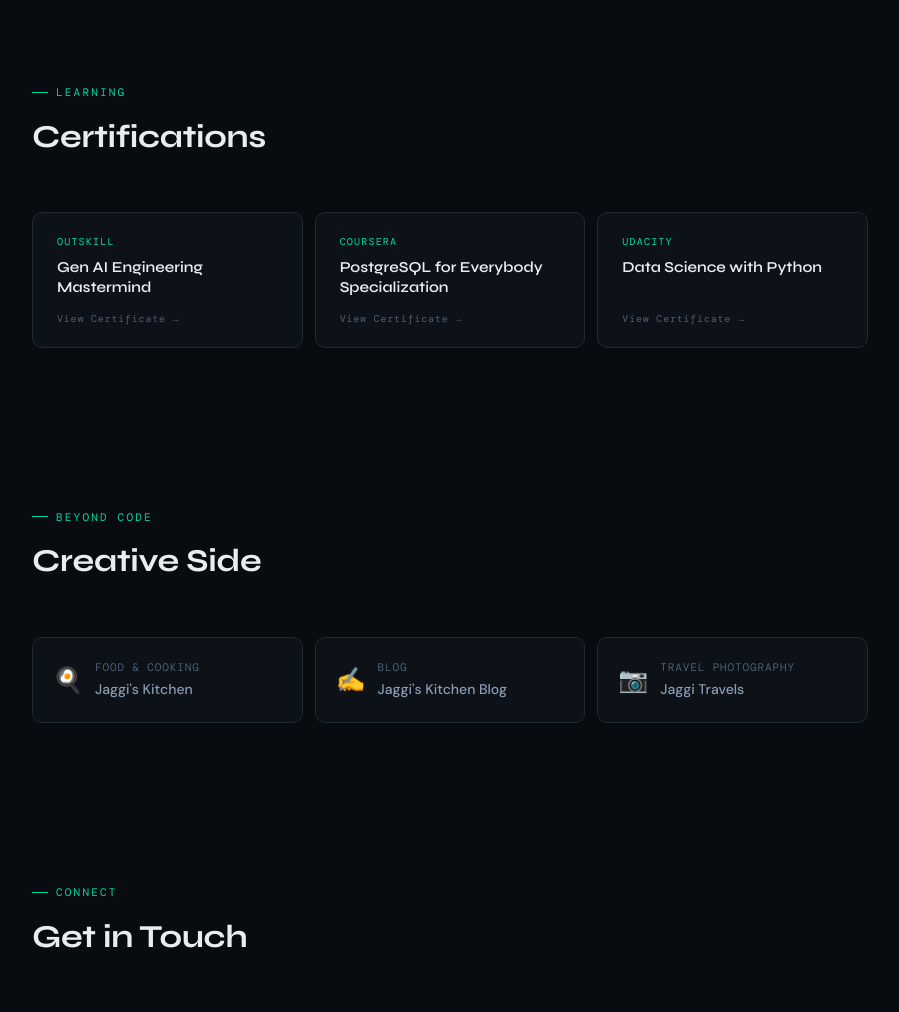
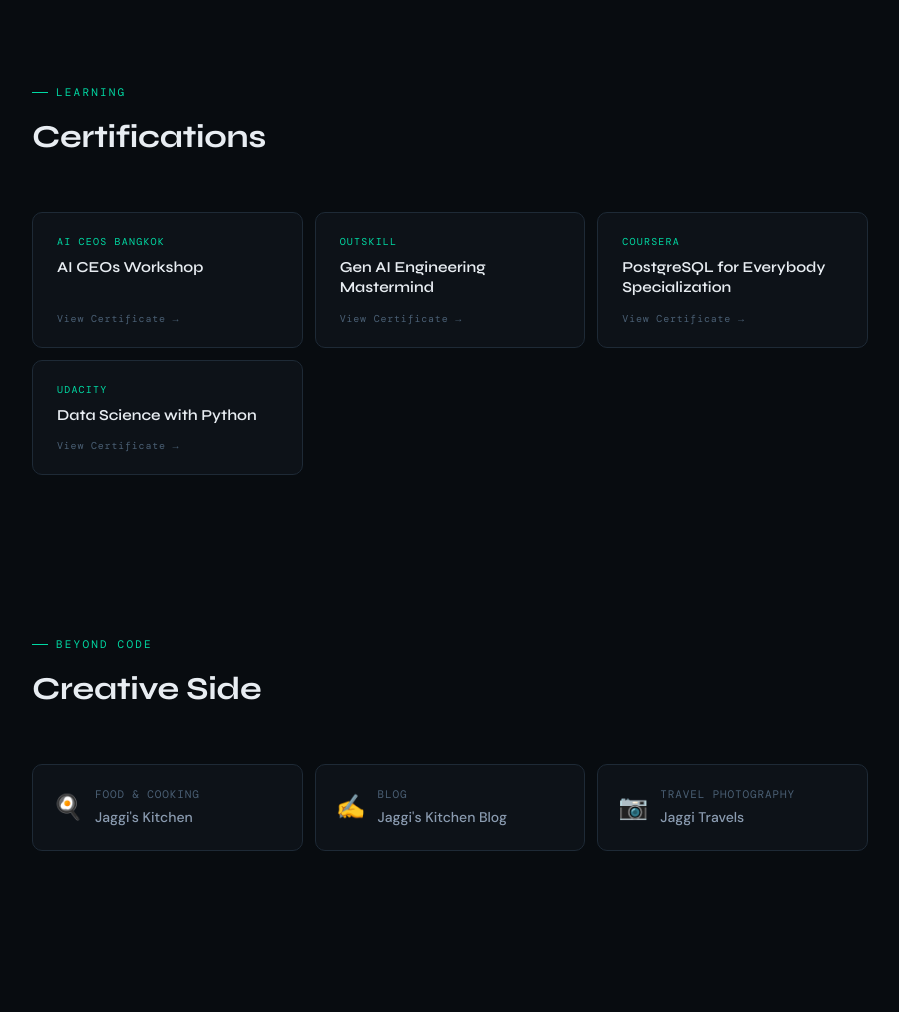
Before and after one commit to jagdeepvirdi/jagdeepsinghvirdi.com, a plain HTML site: page index.html in a window 1280 px wide. Shown: the part 4752-5764 px from the top of the page, without its empty margins (190-1089 px from the left). Drawn offline with nearby package versions, Linux system fonts and the light colour scheme; a web font is replaced by a local one.

Commit message:
Add AI CEOs Workshop certificate
Co-Authored-By: Claude Sonnet 5.5 <noreply@anthropic.com>

```diff
--- a/index.html
+++ b/index.html
@@ -982,6 +982,12 @@ footer{border-top:1px solid var(--border);padding:2rem 0;margin-top:2rem}
     <h2 class="section-title">Certifications</h2>
     <div class="certs-grid">
 
+      <a href="https://aiceos-cert.pages.dev/c/AIC-RW6P-D3P7" target="_blank" rel="noopener" class="cert-card">
+        <div class="cert-provider">AI CEOs Bangkok</div>
+        <div class="cert-name">AI CEOs Workshop</div>
+        <div class="cert-verify">View Certificate →</div>
+      </a>
+
       <a href="https://www.linkedin.com/in/jagdeepvirdi/overlay/Certifications/1333377895/treasury/?profileId=ACoAAAQLpbYBOZvwy3MkJn34ANyY_k4qMKCQ3pc" target="_blank" rel="noopener" class="cert-card">
         <div class="cert-provider">Outskill</div>
         <div class="cert-name">Gen AI Engineering Mastermind</div>
```
